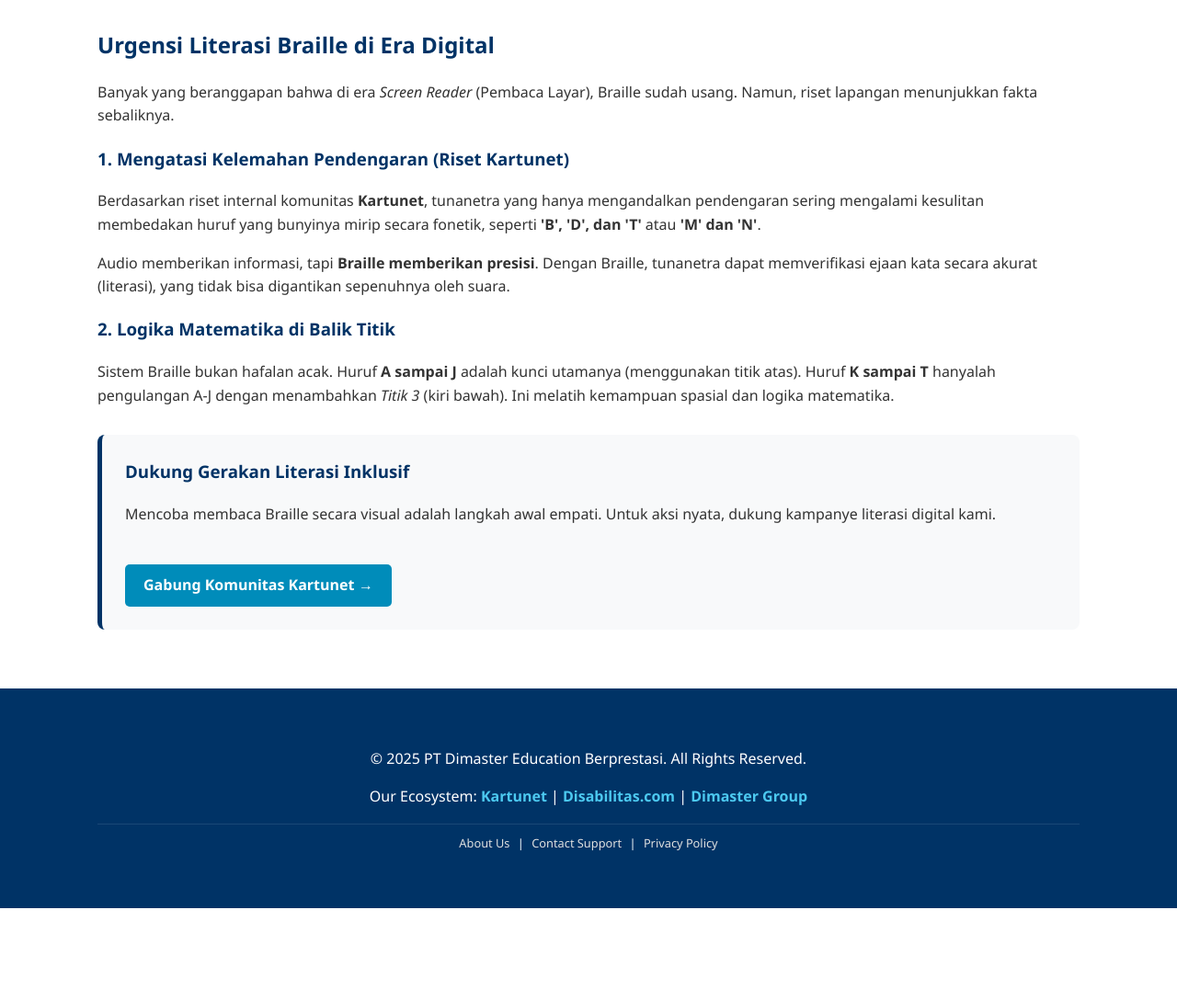
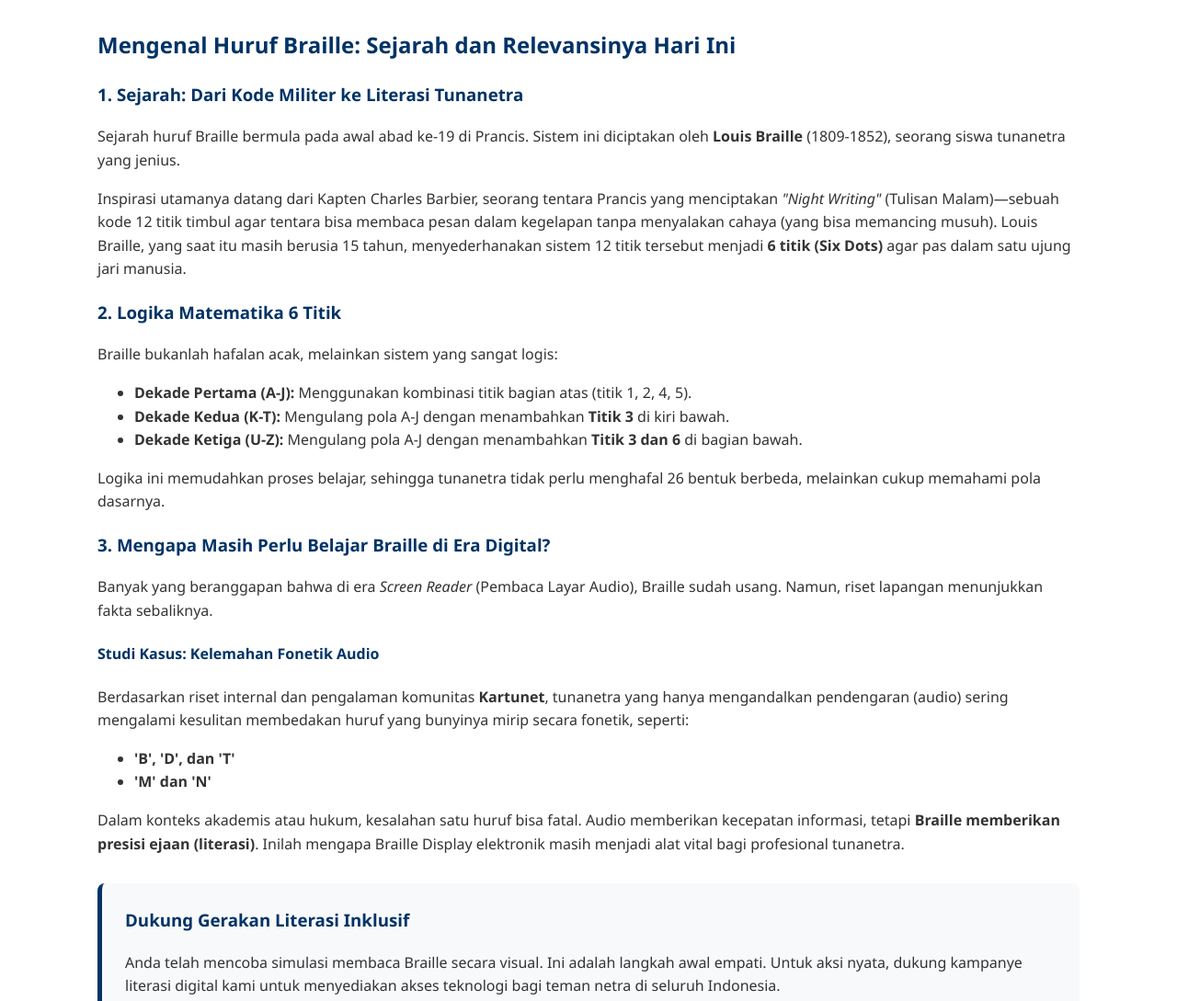
Before and after one commit to dimasmuharam/Accessibility-tools, a plain HTML site: page braille.html in a window 1280 px wide. Shown: the part 920-2009 px from the top of the page at 92% size. Before the commit the page ends 1908 px from the top, so only its background shows below. Drawn offline with Linux system fonts and the light colour scheme.

Commit message:
Update braille.html

```diff
--- a/braille.html
+++ b/braille.html
@@ -4,7 +4,7 @@
     <meta charset="UTF-8">
     <meta name="viewport" content="width=device-width, initial-scale=1.0">
     <title>Braille Translator & Challenge - Accessible Web Indonesia</title>
-    <meta name="description" content="Alat penerjemah dan edukasi Braille. Kirim tantangan pesan Braille ke temanmu dan belajar membaca pola titik timbul secara interaktif.">
+    <meta name="description" content="Alat penerjemah dan edukasi Braille. Pelajari sejarah Louis Braille, logika 6 titik, dan tantang temanmu membaca pesan rahasia secara interaktif.">
 
     <script async src="https://pagead2.googlesyndication.com/pagead/js/adsbygoogle.js?client=ca-pub-5878514175202601" crossorigin="anonymous"></script>
 
@@ -159,21 +159,35 @@
         </div>
 
         <article class="content-article" style="margin-top: 3rem; border-top: 1px solid var(--border-color); padding-top: 2rem;">
-            <h2>Urgensi Literasi Braille di Era Digital</h2>
-            <p>Banyak yang beranggapan bahwa di era <em>Screen Reader</em> (Pembaca Layar), Braille sudah usang. Namun, riset lapangan menunjukkan fakta sebaliknya.</p>
+            <h2>Mengenal Huruf Braille: Sejarah dan Relevansinya Hari Ini</h2>
 
-            <h3>1. Mengatasi Kelemahan Pendengaran (Riset Kartunet)</h3>
-            <p>Berdasarkan riset internal komunitas <strong>Kartunet</strong>, tunanetra yang hanya mengandalkan pendengaran sering mengalami kesulitan membedakan huruf yang bunyinya mirip secara fonetik, seperti <strong>'B', 'D', dan 'T'</strong> atau <strong>'M' dan 'N'</strong>.</p>
-            <p>Audio memberikan informasi, tapi <strong>Braille memberikan presisi</strong>. Dengan Braille, tunanetra dapat memverifikasi ejaan kata secara akurat (literasi), yang tidak bisa digantikan sepenuhnya oleh suara.</p>
+            <h3>1. Sejarah: Dari Kode Militer ke Literasi Tunanetra</h3>
+            <p>Sejarah huruf Braille bermula pada awal abad ke-19 di Prancis. Sistem ini diciptakan oleh <strong>Louis Braille</strong> (1809-1852), seorang siswa tunanetra yang jenius.</p>
+            <p>Inspirasi utamanya datang dari Kapten Charles Barbier, seorang tentara Prancis yang menciptakan <em>"Night Writing"</em> (Tulisan Malam)—sebuah kode 12 titik timbul agar tentara bisa membaca pesan dalam kegelapan tanpa menyalakan cahaya (yang bisa memancing musuh). Louis Braille, yang saat itu masih berusia 15 tahun, menyederhanakan sistem 12 titik tersebut menjadi <strong>6 titik (Six Dots)</strong> agar pas dalam satu ujung jari manusia.</p>
 
-            <h3>2. Logika Matematika di Balik Titik</h3>
-            <p>Sistem Braille bukan hafalan acak. Huruf <strong>A sampai J</strong> adalah kunci utamanya (menggunakan titik atas).
-            Huruf <strong>K sampai T</strong> hanyalah pengulangan A-J dengan menambahkan <em>Titik 3</em> (kiri bawah).
-            Ini melatih kemampuan spasial dan logika matematika.</p>
+            <h3>2. Logika Matematika 6 Titik</h3>
+            <p>Braille bukanlah hafalan acak, melainkan sistem yang sangat logis:</p>
+            <ul>
+                <li><strong>Dekade Pertama (A-J):</strong> Menggunakan kombinasi titik bagian atas (titik 1, 2, 4, 5).</li>
+                <li><strong>Dekade Kedua (K-T):</strong> Mengulang pola A-J dengan menambahkan <strong>Titik 3</strong> di kiri bawah.</li>
+                <li><strong>Dekade Ketiga (U-Z):</strong> Mengulang pola A-J dengan menambahkan <strong>Titik 3 dan 6</strong> di bagian bawah.</li>
+            </ul>
+            <p>Logika ini memudahkan proses belajar, sehingga tunanetra tidak perlu menghafal 26 bentuk berbeda, melainkan cukup memahami pola dasarnya.</p>
+
+            <h3>3. Mengapa Masih Perlu Belajar Braille di Era Digital?</h3>
+            <p>Banyak yang beranggapan bahwa di era <em>Screen Reader</em> (Pembaca Layar Audio), Braille sudah usang. Namun, riset lapangan menunjukkan fakta sebaliknya.</p>
+
+            <h4>Studi Kasus: Kelemahan Fonetik Audio</h4>
+            <p>Berdasarkan riset internal dan pengalaman komunitas <strong>Kartunet</strong>, tunanetra yang hanya mengandalkan pendengaran (audio) sering mengalami kesulitan membedakan huruf yang bunyinya mirip secara fonetik, seperti:</p>
+            <ul>
+                <li><strong>'B', 'D', dan 'T'</strong></li>
+                <li><strong>'M' dan 'N'</strong></li>
+            </ul>
+            <p>Dalam konteks akademis atau hukum, kesalahan satu huruf bisa fatal. Audio memberikan kecepatan informasi, tetapi <strong>Braille memberikan presisi ejaan (literasi)</strong>. Inilah mengapa Braille Display elektronik masih menjadi alat vital bagi profesional tunanetra.</p>
 
             <div style="background: var(--card-bg); border-left: 5px solid var(--primary-color); padding: 25px; margin-top: 30px; border-radius: 8px;">
                 <h3 style="margin-top: 0; color: var(--primary-color);">Dukung Gerakan Literasi Inklusif</h3>
-                <p>Mencoba membaca Braille secara visual adalah langkah awal empati. Untuk aksi nyata, dukung kampanye literasi digital kami.</p>
+                <p>Anda telah mencoba simulasi membaca Braille secara visual. Ini adalah langkah awal empati. Untuk aksi nyata, dukung kampanye literasi digital kami untuk menyediakan akses teknologi bagi teman netra di seluruh Indonesia.</p>
                 <br>
                 <a href="https://kartunet.com" class="button" target="_blank">Gabung Komunitas Kartunet &rarr;</a>
             </div>
```
